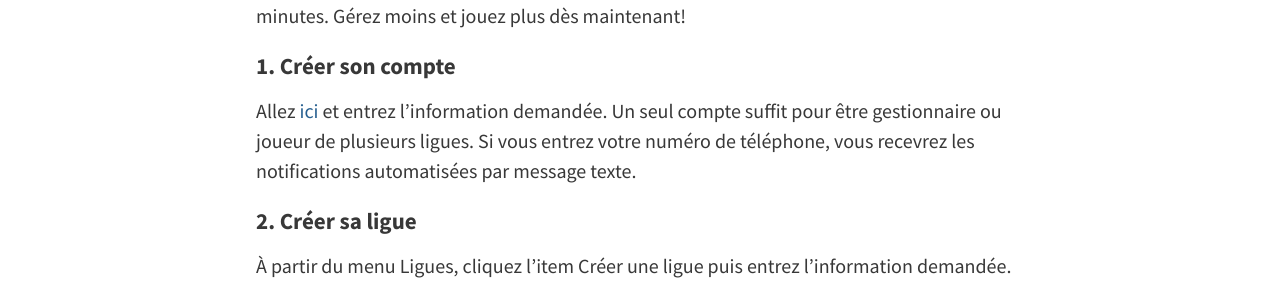
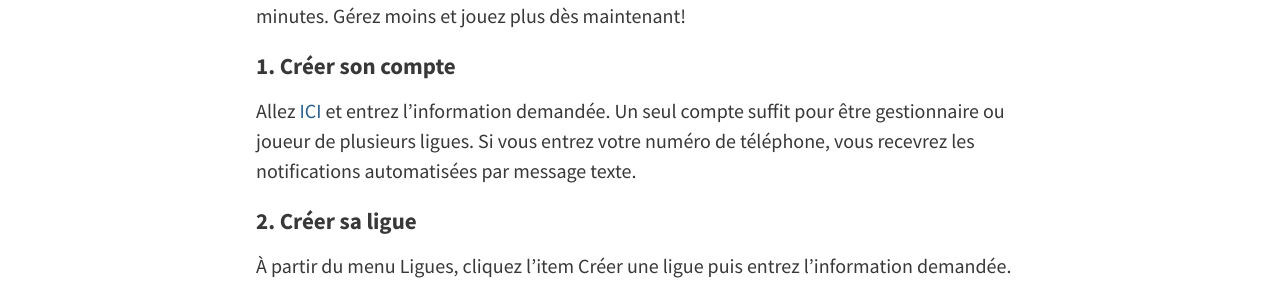
Before and after one commit to maligue/maligue.github.io, a Jekyll site: the page built from _posts/fr/2016-09-18-enregistrer-sa-ligue-en-5-etapes.md, in a window 1280 px wide and 900 px high, scrolled down 335 px. Shown: the part 162-447 px from the top of the window. Built offline with Jekyll 4.4.1, drawn with Linux system fonts in a browser that asks for light colours; nearby versions of some CDN libraries; some of the changed text lies outside the part shown.

```diff
--- a/_posts/fr/2016-09-18-enregistrer-sa-ligue-en-5-etapes.md
+++ b/_posts/fr/2016-09-18-enregistrer-sa-ligue-en-5-etapes.md
@@ -7,7 +7,7 @@ Avec Maligue.ca, enregistrer votre ligue nécessite seulement cinq étapes et qu
 
 #### 1. Créer son compte
 
-Allez [ici](https://maligue.ca/?lang=fr#/signup) et entrez l'information demandée. Un seul compte suffit pour être gestionnaire ou joueur de plusieurs ligues. Si vous entrez votre numéro de téléphone,  vous recevrez les notifications automatisées par message texte.
+Allez [ICI](https://maligue.ca/?lang=fr#/signup) et entrez l'information demandée. Un seul compte suffit pour être gestionnaire ou joueur de plusieurs ligues. Si vous entrez votre numéro de téléphone,  vous recevrez les notifications automatisées par message texte.
 
 #### 2. Créer sa ligue
 
```
Also changed, not shown: other parts of _posts/fr/2016-09-18-enregistrer-sa-ligue-en-5-etapes.md (+2 -0 lines).
